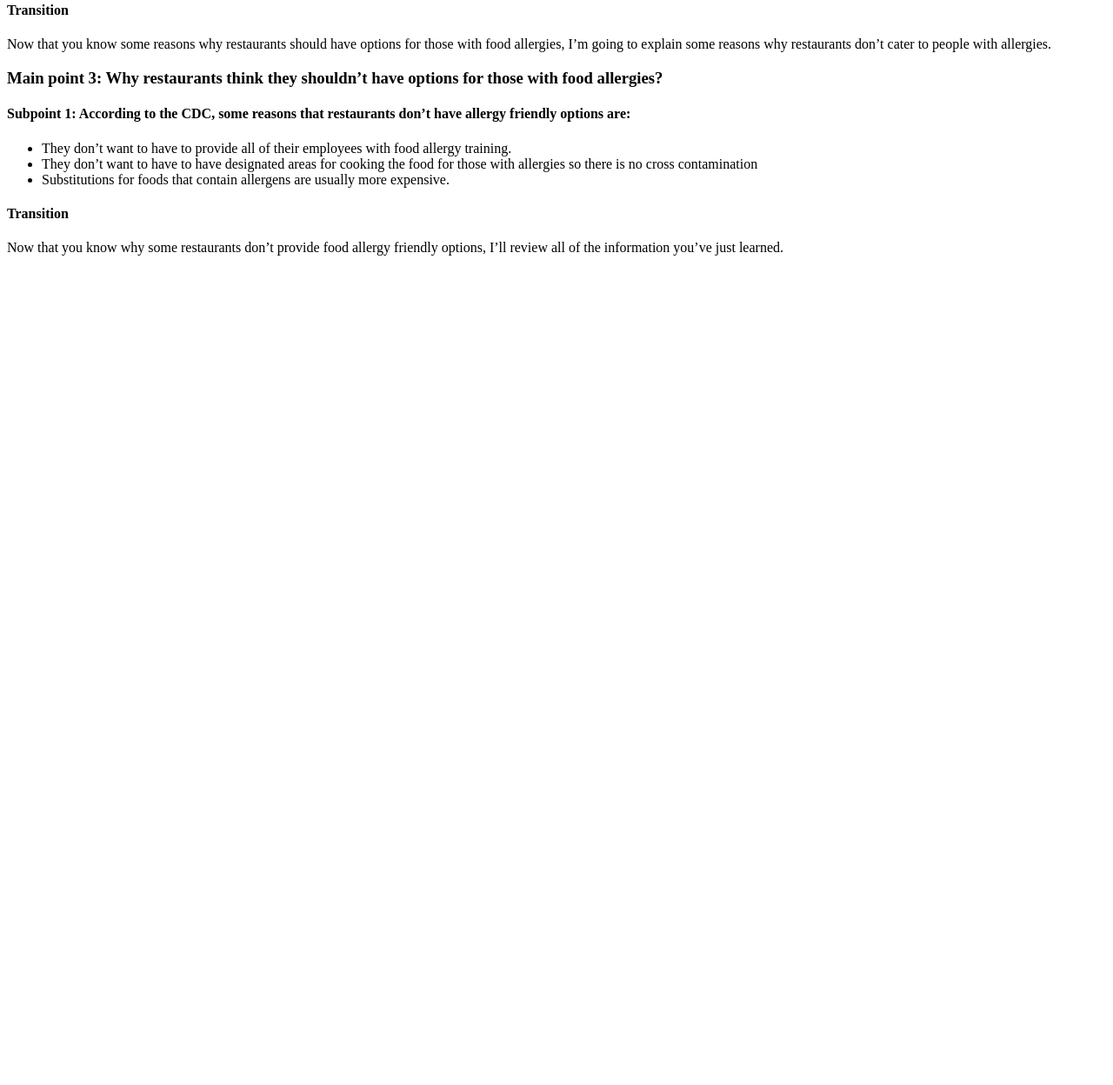
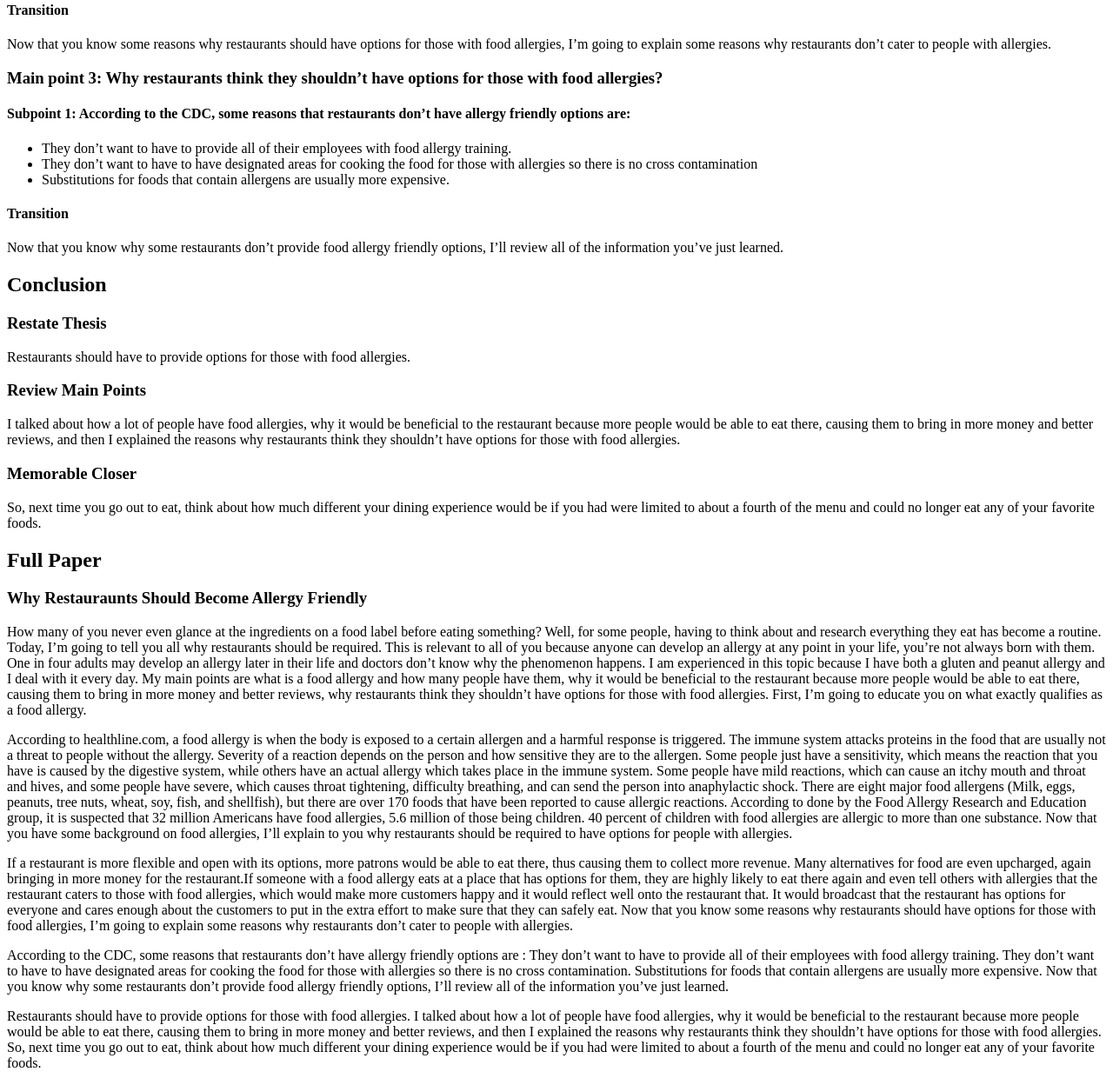
Before and after one commit to mbrekke/art300_outlinepaper, a plain HTML site: page index.html in a window 1280 px wide. Shown: the part 1351-2599 px from the top of the page at 87% size. Before the commit the page ends 1661 px from the top, so only its background shows below. Drawn offline with Linux system fonts and the light colour scheme.

Commit message:
updated index.html

```diff
--- a/index.html
+++ b/index.html
@@ -126,5 +126,52 @@
         <p>
             Now that you know why some restaurants don’t provide food allergy friendly options, I’ll review all of the information you’ve just learned.
         </p>
+        <h2>
+            Conclusion
+        </h2>
+        <h3>
+            Restate Thesis
+        </h3>
+        <p>
+            Restaurants should have to provide options for those with food allergies.
+        </p>
+        <h3>
+            Review Main Points
+        </h3>
+        <p>
+            I talked about how a lot of people have food allergies, why it would be beneficial to the restaurant because more people would be able to eat there, causing them to bring in more money and better reviews, and then I explained the reasons why restaurants think they shouldn’t have options for those with food allergies.
+        </p>
+        <h3>
+            Memorable Closer
+        </h3>
+        <p>
+            So, next time you go out to eat, think about how much different your dining experience would be if you had were limited to about a fourth of the menu and could no longer eat any of your favorite foods.
+        </p>
+
+
+
+
+
+        <h2>
+            Full Paper
+        </h2>
+        <h3>
+            Why Restauraunts Should Become Allergy Friendly
+        </h3>
+        <p>
+            How many of you never even glance at the ingredients on a food label before eating something? Well, for some people, having to think about and research everything they eat has become a routine. Today, I’m going to tell you all why restaurants should be required. This is relevant to all of you because anyone can develop an allergy at any point in your life, you’re not always born with them. One in four adults may develop an allergy later in their life and doctors don’t know why the phenomenon happens. I am experienced in this topic because I have both a gluten and peanut allergy and I deal with it every day. My main points are what is a food allergy and how many people have them, why it would be beneficial to the restaurant because more people would be able to eat there, causing them to bring in more money and better reviews, why restaurants think they shouldn’t have options for those with food allergies. First, I’m going to educate you on what exactly qualifies as a food allergy.
+        </p>
+        <p>
+            According to healthline.com, a food allergy is when the body is exposed to a certain allergen and a harmful response is triggered. The immune system attacks proteins in the food that are usually not a threat to people without the allergy. Severity of a reaction depends on the person and how sensitive they are to the allergen. Some people just have a sensitivity, which means the reaction that you have is caused by the digestive system, while others have an actual allergy which takes place in the immune system. Some people have mild reactions, which can cause an itchy mouth and throat and hives, and some people have severe, which causes throat tightening, difficulty breathing, and can send the person into anaphylactic shock. There are eight major food allergens (Milk, eggs, peanuts, tree nuts, wheat, soy, fish, and shellfish), but there are over 170 foods that have been reported to cause allergic reactions. According to done by the Food Allergy Research and Education group, it is suspected that 32 million Americans have food allergies, 5.6 million of those being children. 40 percent of children with food allergies are allergic to more than one substance. Now that you have some background on food allergies, I’ll explain to you why restaurants should be required to have options for people with allergies.
+        </p>
+        <p>
+            If a restaurant is more flexible and open with its options, more patrons would be able to eat there, thus causing them to collect more revenue. Many alternatives for food are even upcharged, again bringing in more money for the restaurant.If someone with a food allergy eats at a place that has options for them, they are highly likely to eat there again and even tell others with allergies that the restaurant caters to those with food allergies, which would make more customers happy and it would reflect well onto the restaurant that. It would broadcast that the restaurant has options for everyone and cares enough about the customers to put in the extra effort to make sure that they can safely eat. Now that you know some reasons why restaurants should have options for those with food allergies, I’m going to explain some reasons why restaurants don’t cater to people with allergies.
+        </p>
+        <p>
+            According to the CDC, some reasons that restaurants don’t have allergy friendly options are : They don’t want to have to provide all of their employees with food allergy training. They don’t want to have to have designated areas for cooking the food for those with allergies so there is no cross contamination. Substitutions for foods that contain allergens are usually more expensive. Now that you know why some restaurants don’t provide food allergy friendly options, I’ll review all of the information you’ve just learned.
+        </p>
+        <p>
+            Restaurants should have to provide options for those with food allergies. I talked about how a lot of people have food allergies, why it would be beneficial to the restaurant because more people would be able to eat there, causing them to bring in more money and better reviews, and then I explained the reasons why restaurants think they shouldn’t have options for those with food allergies. So, next time you go out to eat, think about how much different your dining experience would be if you had were limited to about a fourth of the menu and could no longer eat any of your favorite foods.
+        </p>
     </body>
 </html>
```
